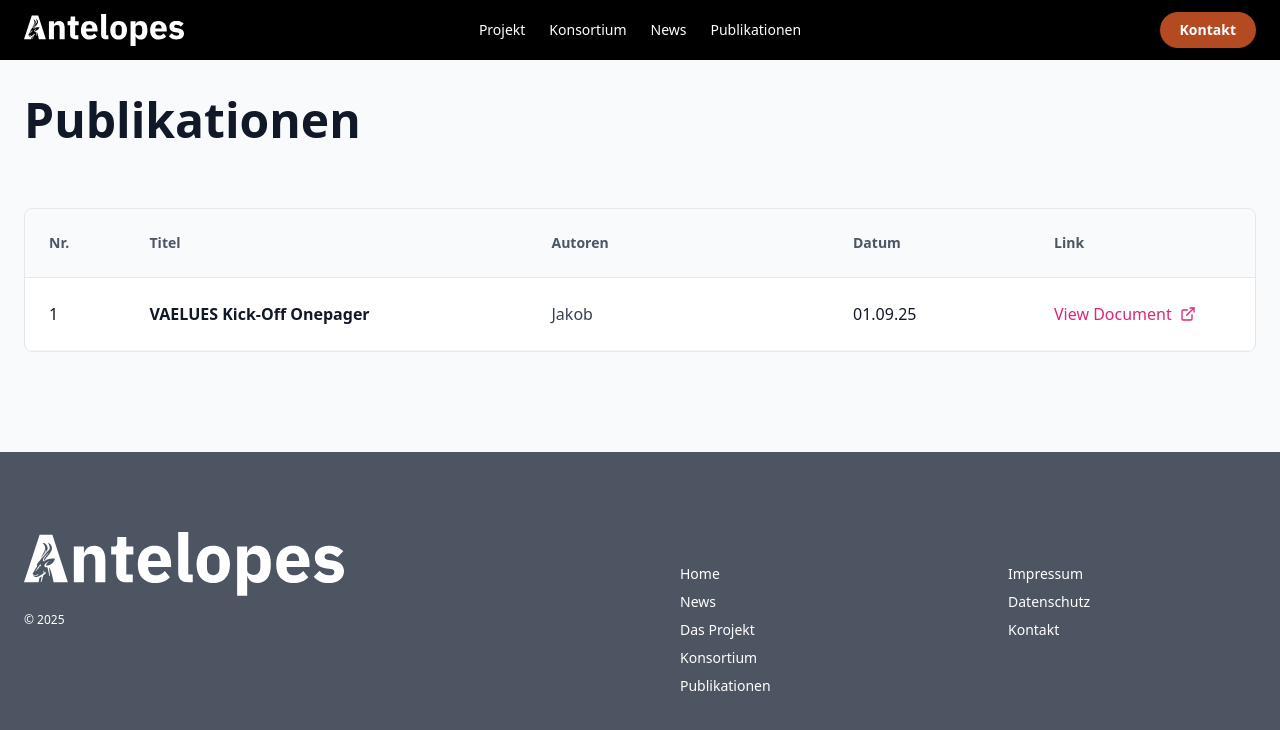
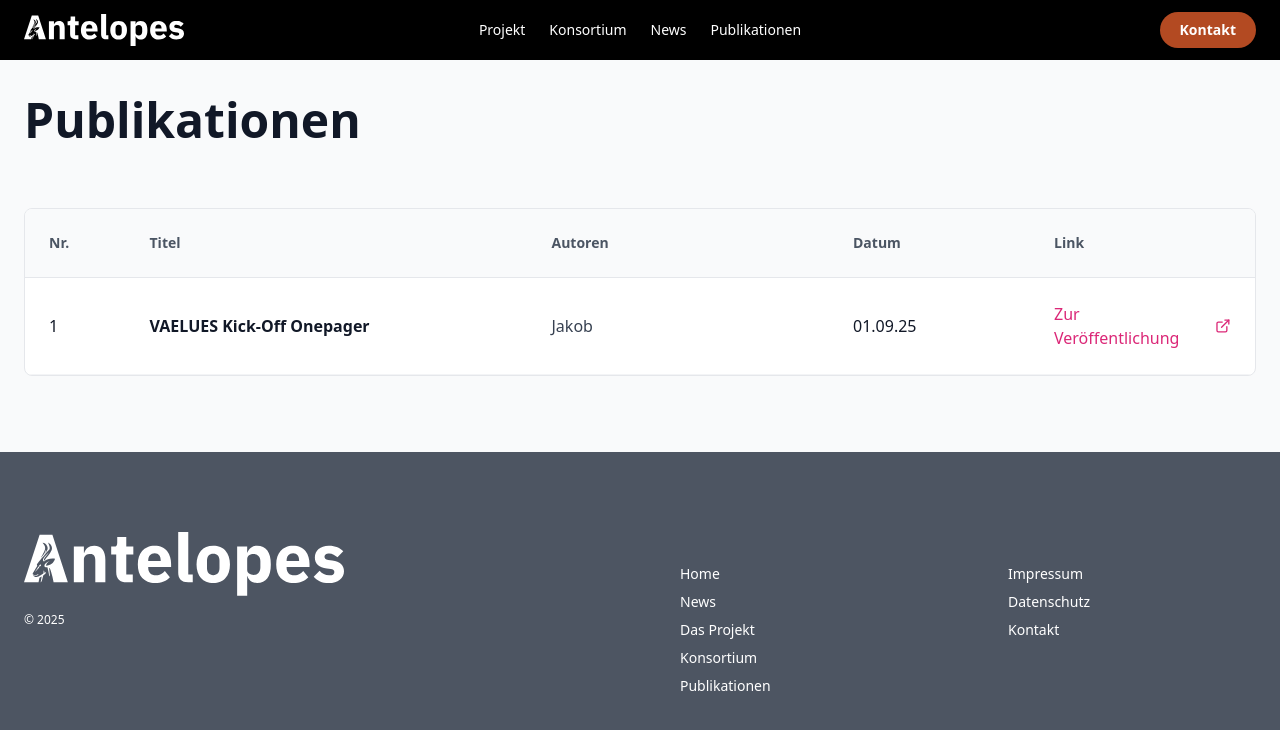
Before and after one commit to FabianStupperich/website_antelopes, a React (Vite) app: page /publikationen in a window 1280 px wide. Shown: the top 730 px of the page. Built offline with nearby package versions, Linux system fonts and the light colour scheme.

Commit message:
Updated Publications.tsx

```diff
--- a/src/components/Publications.tsx
+++ b/src/components/Publications.tsx
@@ -44,7 +44,7 @@ export default function Publications() {
                     rel="noopener noreferrer"
                     className="inline-flex items-center gap-2 text-pink-600 hover:text-pink-700 font-medium transition-colors"
                   >
-                    <span>View Document</span>
+                    <span>Zur Veröffentlichung</span>
                     <ExternalLink className="w-4 h-4" />
                   </a>
                 </div>
```
